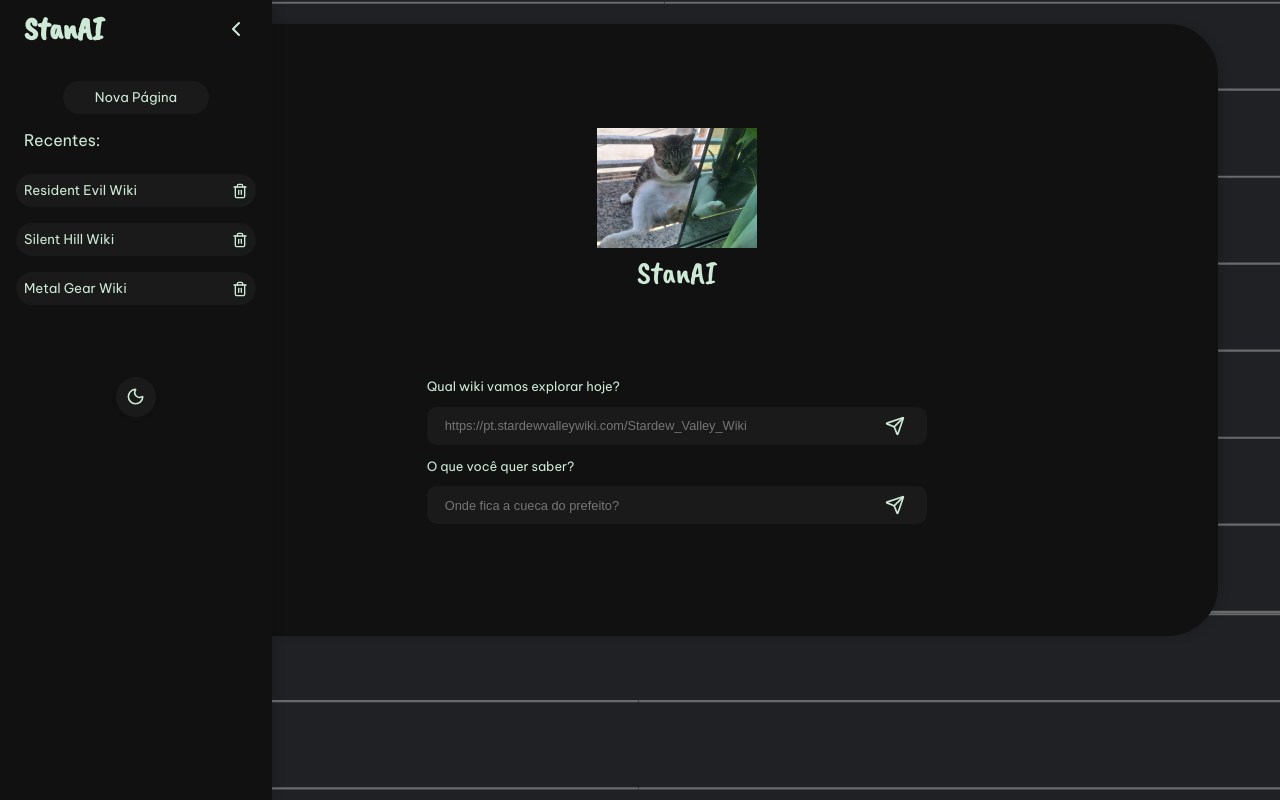
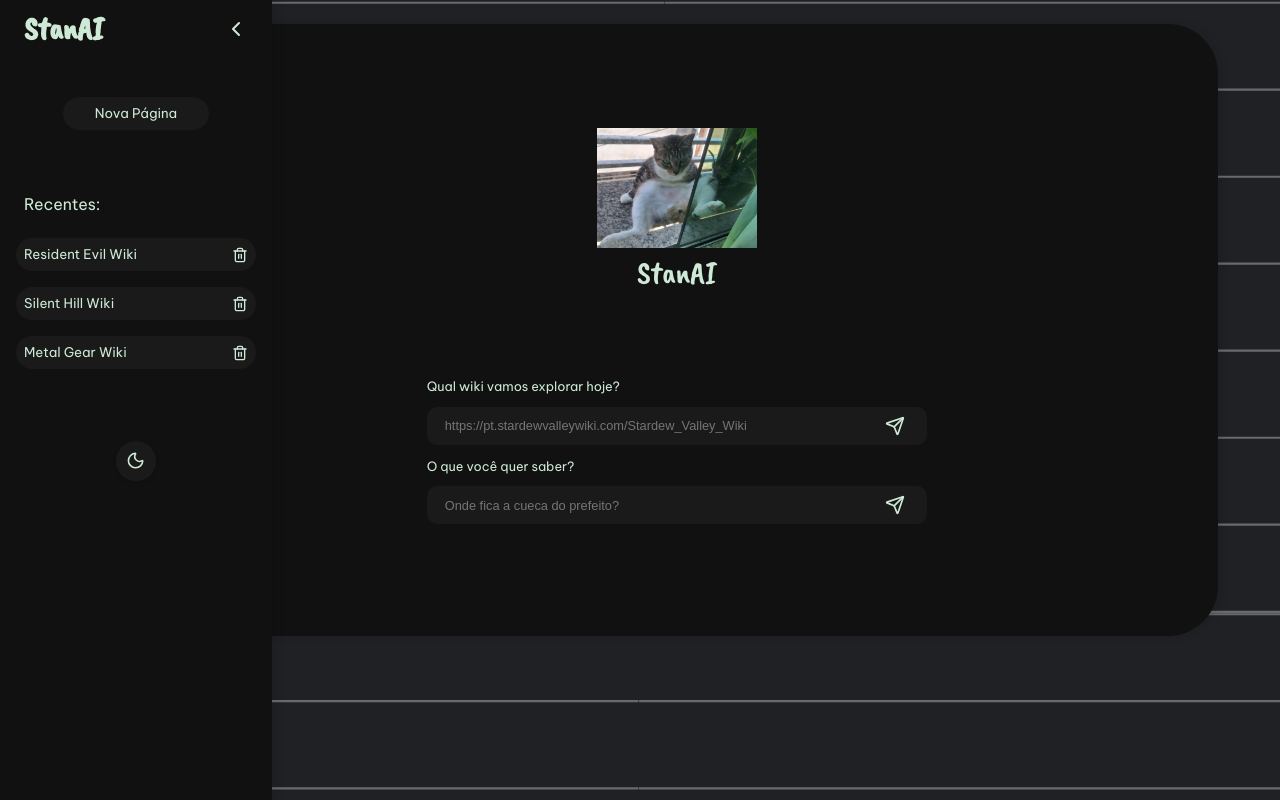
Before and after one commit to renatobarbosa-dc/StanAI-Web, a React (Vite) app: page / in a window 1280 px wide. Built offline with nearby package versions, Linux system fonts and the light colour scheme.

Commit message:
fixed new page button margin

```diff
--- a/src/components/Sidebar/Sidebar.css
+++ b/src/components/Sidebar/Sidebar.css
@@ -69,7 +69,8 @@ html, body, #root {
 .new-page-button-container {
   display: flex;
   justify-content: center;
-  margin: 1rem 0;
+  margin: 2rem;
+  margin-bottom: 4rem;
 }
 
 .new-page-button {
```
